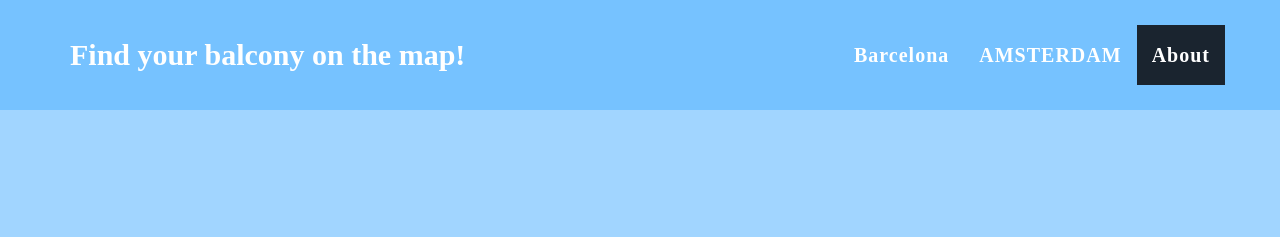
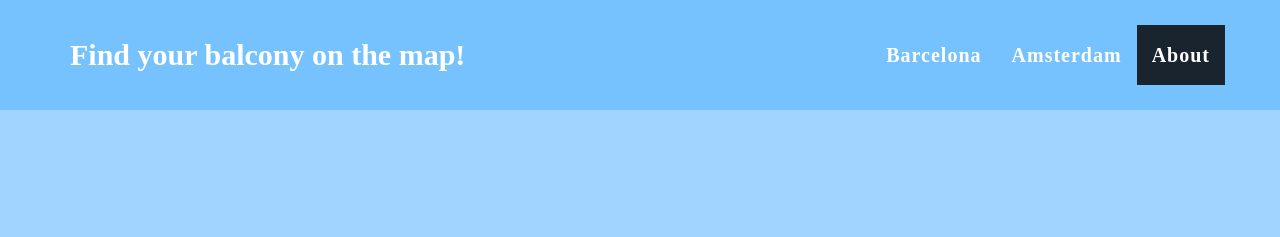
Before and after one commit to balcons/balcons.github.io, a Jekyll site: the page built from portfolio/portfolio.md, in a window 1280 px wide. Shown: the top 237 px of the page. Built offline with Jekyll 4.4.1, drawn with Linux system fonts in a browser that asks for light colours.

Commit message:
small changes

```diff
--- a/_config.yml
+++ b/_config.yml
@@ -17,7 +17,7 @@
 footer:
   copyright: Chervinska @SarochkaChe
   location: Location
-  social: Around the Web
+#  social: Around the Web
   credits: Credits
 
 # Social networks usernames (many more available: google-plus, flickr, dribbble, pinterest, instagram, tumblr, linkedin, etc.)
--- a/_includes/css/main.css
+++ b/_includes/css/main.css
@@ -154,7 +154,7 @@
 }
 
 .navbar {
-    font-family: 'Ultra', serif;
+    font-family: 'Coustard', serif;
     font-weight: 700;
 }
 
--- a/_includes/nav.html
+++ b/_includes/nav.html
@@ -22,7 +22,7 @@
                         <a href="#portfolio">Barcelona</a>
                     </li>
                     <li class="page-scroll">
-                        <a href="amsterdam/amsterdam/index.html">AMSTERDAM</a>
+                        <a href="amsterdam/amsterdam/index.html">Amsterdam</a>
                     </li>
                     <li class="page-scroll">
                         <a href="#about">About</a>
```
